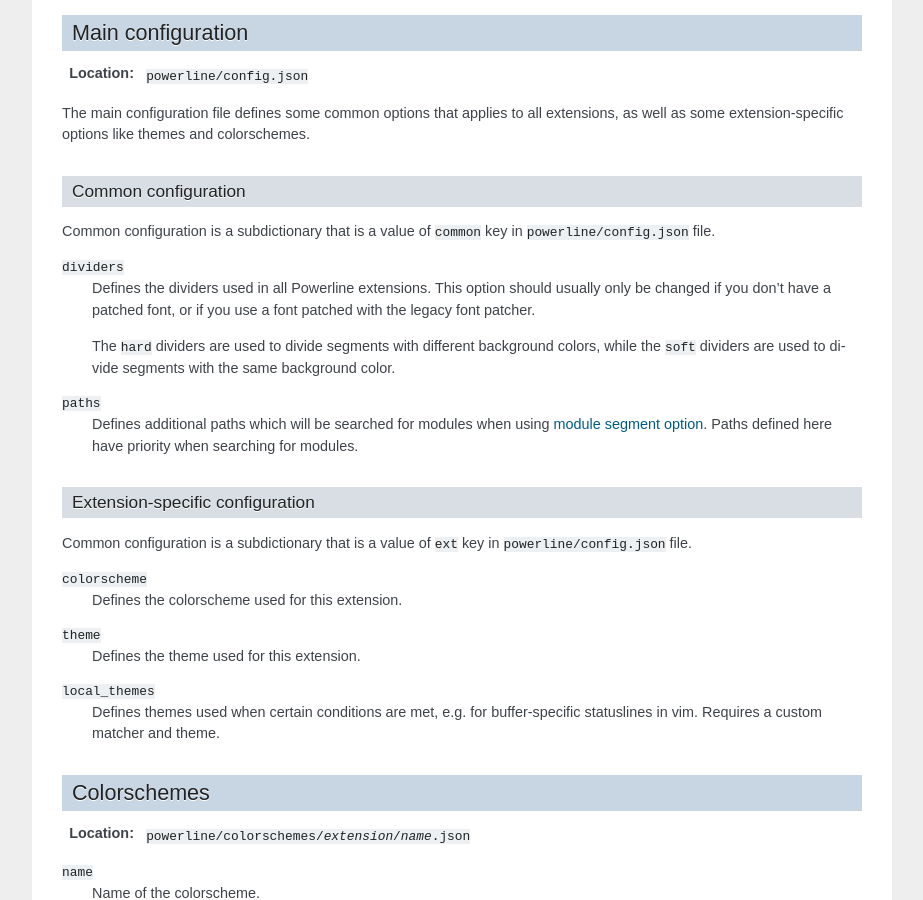
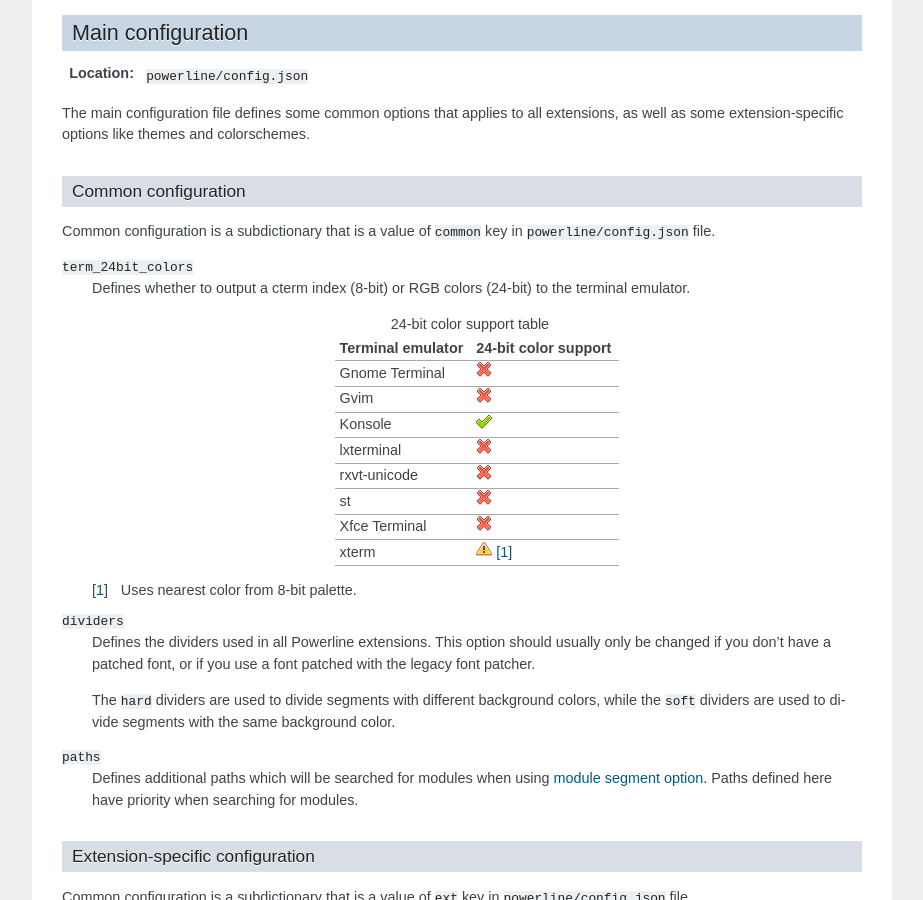
Before and after one commit to someyooyo/someyooyo, a Sphinx documentation site: the page built from docs/source/configuration.rst, in a window 1280 px wide and 900 px high, scrolled down 683 px. Shown: the whole window, without its empty margins (198-1121 px from the left). Built offline with Sphinx 7.4.7, drawn with Linux system fonts in a browser that asks for light colours.

Commit message:
Add configuration option and docs for 24-bit terminal colors
Closes #81.

```diff
--- a/docs/source/configuration.rst
+++ b/docs/source/configuration.rst
@@ -51,6 +51,32 @@ Common configuration
 
 Common configuration is a subdictionary that is a value of ``common`` key in
 :file:`powerline/config.json` file.
+
+``term_24bit_colors``
+    Defines whether to output a cterm index (8-bit) or RGB colors (24-bit)
+    to the terminal emulator.
+
+    .. table:: 24-bit color support table
+       :name: term-rgb-color-support
+
+       ================== =====================
+       Terminal emulator  24-bit color support
+       ================== =====================
+       Gnome Terminal     |supp_no|
+       Gvim               |supp_no|
+       Konsole            |supp_yes|
+       lxterminal         |supp_no|
+       rxvt-unicode       |supp_no|
+       st                 |supp_no|
+       Xfce Terminal      |supp_no|
+       xterm              |supp_partial| [#]_
+       ================== =====================
+
+    .. |supp_yes| image:: _static/img/icons/tick.png
+    .. |supp_no| image:: _static/img/icons/cross.png
+    .. |supp_partial| image:: _static/img/icons/error.png
+
+    .. [#] Uses nearest color from 8-bit palette.
 
 ``dividers``
     Defines the dividers used in all Powerline extensions. This option
```
Also changed, not shown: 4 other files.
